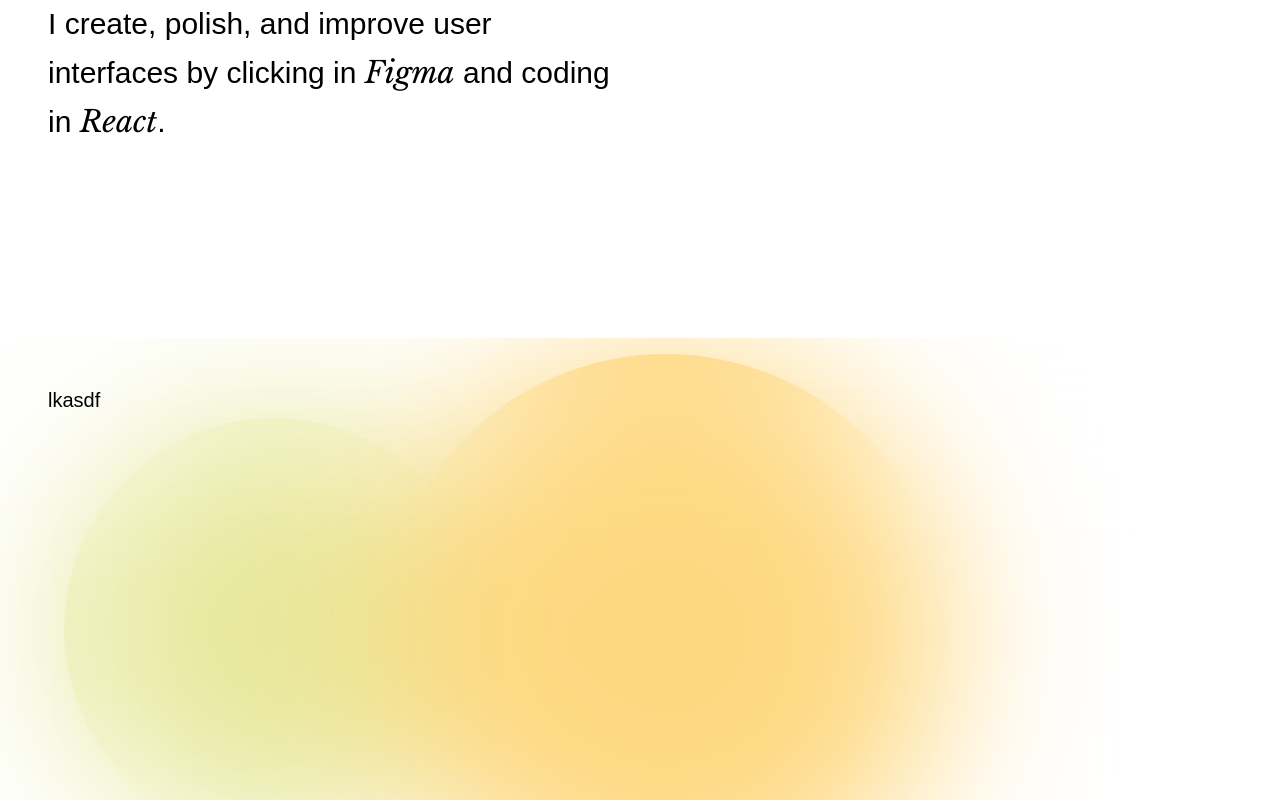
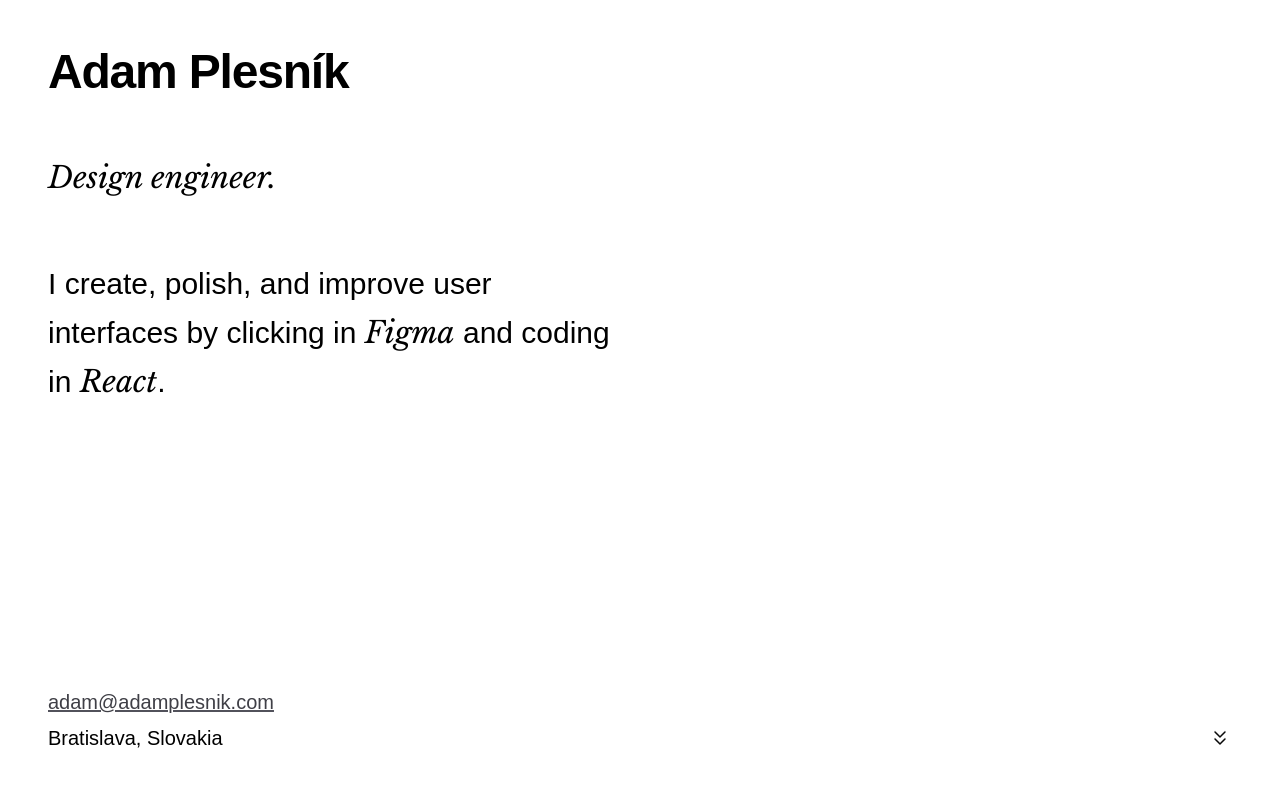
Before and after one commit to adamplesnik/adamplesnik.com, a React (Vite) app: page / in a window 1280 px wide. Shown: the top 800 px of the page. Built offline with nearby package versions, Linux system fonts and the light colour scheme; a web font is replaced by a local one.

Commit message:
Update Intro

```diff
--- a/src/content/Intro.tsx
+++ b/src/content/Intro.tsx
@@ -1,15 +1,26 @@
 import Em from '@/components/Em'
+import Heading from '@/components/Heading'
+import Link from '@/components/Link'
 import Paragraph from '@/components/Paragraph'
-import Tile from '@/components/Tile'
+import { ChevronsDown } from 'lucide-react'
 
 const Intro = () => {
   return (
-    <Tile>
-      <Paragraph className="max-w-xl text-3xl">
+    <div className="flex min-h-screen flex-col gap-16 p-12">
+      <Heading size={1}>Adam Plesník</Heading>
+      <div className="font-serif text-3xl italic">Design engineer.</div>
+      <Paragraph className="max-w-xl flex-1 text-3xl">
         I create, polish, and improve user interfaces by clicking in <Em>Figma</Em> and coding in{' '}
         <Em>React</Em>.
       </Paragraph>
-    </Tile>
+      <div className="flex items-end">
+        <div className="flex-1">
+          <Link>adam@adamplesnik.com</Link>
+          <span className="block pt-2">Bratislava, Slovakia</span>
+        </div>
+        <ChevronsDown className="animate-bounce" strokeWidth={1.5} />
+      </div>
+    </div>
   )
 }
 
```
